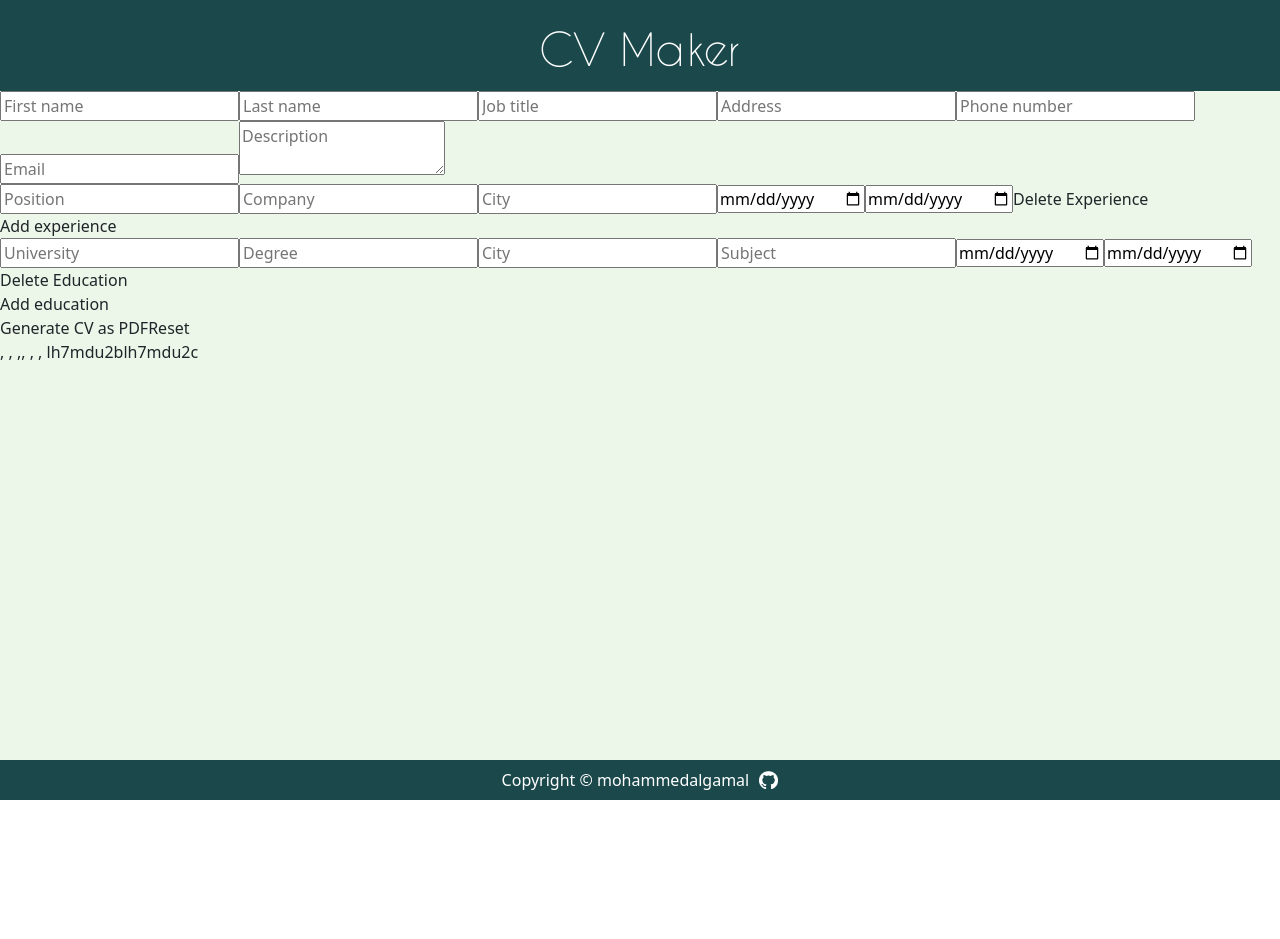
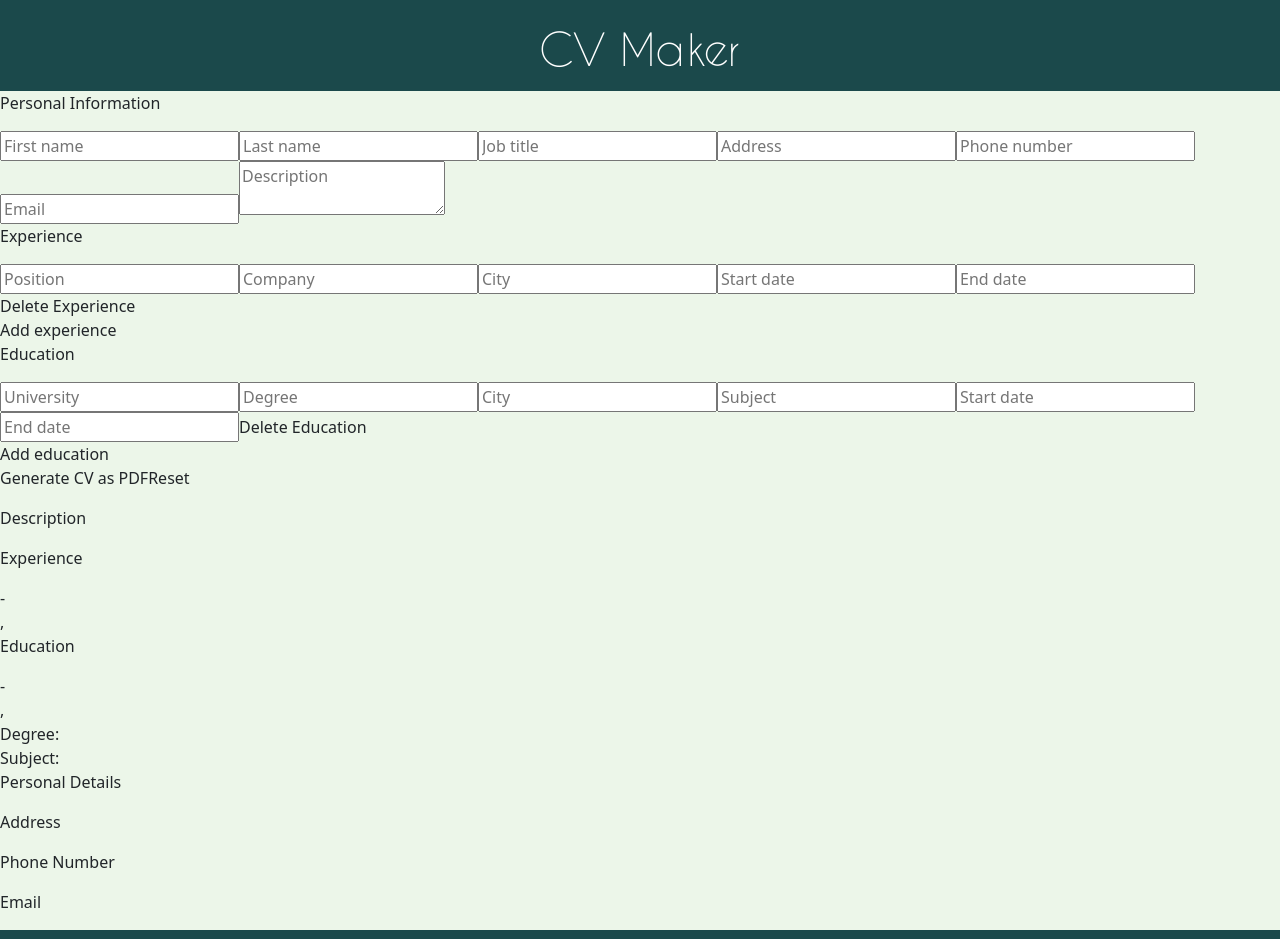
Before and after one commit to mohammedalgamal/CV-Maker, a React (Create React App) app: page / in a window 1280 px wide. Shown: the top 939 px of the page. Before the commit the page ends 800 px from the top, so only its background shows below. Built offline with nearby package versions, Linux system fonts and the light colour scheme.

Commit message:
Add main structure of HTML

```diff
--- a/src/components/CV.js
+++ b/src/components/CV.js
@@ -1,11 +1,6 @@
 import { Component } from "react";
 
 export default class CV extends Component {
-    // eslint-disable-next-line no-useless-constructor
-    constructor(props) {
-        super(props);
-    }
-
     render() {
         const { firstName, lastName,
              jobTitle, address, phoneNumber, email,
@@ -13,16 +8,87 @@ export default class CV extends Component {
 
         return (
             <div className="CV">
-                {firstName}, {lastName}, {jobTitle},
-                {address}, {phoneNumber}, {email}, {description}
+                <div className="upper">
+                    <p className="name">{firstName} {lastName}</p>
+                    <p className="job">{jobTitle}</p>
+                </div>
 
-                {experiences.map(experience => {
-                    return ([experience.id, experience.position, experience.company, experience.city, experience.startDate, experience.endDate]);
-                })}
+                <div className="lower">
+                    <div className="main">
 
-                {educations.map(education => {
-                    return ([education.id, education.university, education.city, education.degree, education.subject, education.startDate, education.endDate]);
-                })}
+                        <div className="description">
+                            <p className="title">Description</p>
+                            {description}
+                        </div>
+
+                        <div className="experienceCV">
+                            <p className="title">Experience</p>
+                            {experiences.map(experience => {
+                            return (
+                                <div className="experienceDiv arrayData">
+                                    <div className="left">
+                                        <div className="dates">
+                                            {experience.startDate} - {experience.endDate}
+                                        </div>
+                                    </div>
+                                    <div className="right">
+                                        <div className="upper">
+                                            {experience.position}
+                                        </div>
+                                        <div className="lower">
+                                            {experience.company}, {experience.city}
+                                        </div>
+                                    </div>
+                                </div>
+                            );
+                            })}
+                        </div>
+
+                        <div className="educationCV">
+                            <p className="title">Education</p>
+                            {educations.map(education => {
+                            return (
+                                <div className="educationDiv arrayData">
+                                    <div className="left">
+                                        <div className="dates">
+                                            {education.startDate} - {education.endDate}
+                                        </div>
+                                    </div>
+                                    <div className="right">
+                                        <div className="upper">
+                                            {education.university}, {education.city}
+                                        </div>
+                                        <div className="lower">
+                                            Degree: {education.degree}
+                                            <br></br>
+                                            Subject: {education.subject}
+                                        </div>
+                                    </div>
+                                </div>
+                        );
+                            })}
+                        </div>
+
+                    </div>
+
+                    <div className="extra">
+                        <div className="personalDetails">
+                            <p className="title">Personal Details</p>
+                            <div className="info">
+                                <p className="sideTitle">Address</p>
+                                {address}
+                            </div>
+                            <div className="info">
+                                <p className="sideTitle">Phone Number</p>
+                                {phoneNumber}
+                            </div>
+                            <div className="info">
+                                <p className="sideTitle">Email</p>
+                                {email}
+                            </div>
+                        </div>
+                    </div>
+                </div>
             </div>
         )
     }
--- a/src/components/Data.js
+++ b/src/components/Data.js
@@ -16,6 +16,8 @@ export default class Data extends Component {
         return (
             <div className="Data">
                 <div className="General">
+                    <p>Personal Information</p>
+                    <div className="personal">
                         <input type="text" placeholder="First name" value={generalData[0]}
                         onChange={(e) => {this.props.changeData(e, "firstName")}}></input>
 
@@ -37,8 +39,11 @@ export default class Data extends Component {
                         <textarea placeholder="Description" value={generalData[6]}
                         onChange={(e) => {this.props.changeData(e, "description")}}></textarea>
                     </div>
+                </div>
 
                 <div className = "Experiences">
+                    <p>Experience</p>
+                    <div className="ExperienceContent">
                         {experiencesUtils[0].map(exp => {
                             return <Experience key = {exp.id} id = {exp.id}
                             handleExperienceChange = {experiencesUtils[2]}
@@ -47,8 +52,11 @@ export default class Data extends Component {
                         <button className="addExperience" onClick={() => {
                             experiencesUtils[1]()}}>Add experience</button>
                     </div>
+                </div>
 
                 <div className = "Educations">
+                    <p>Education</p>
+                    <div className="EducationContent">
                         {educationsUtils[0].map(exp => {
                             return <Education key = {exp.id} id = {exp.id}
                             handleEducationChange = {educationsUtils[2]}
@@ -58,8 +66,13 @@ export default class Data extends Component {
                             educationsUtils[1]()}}>Add education</button>
                     </div>
 
+                </div>
+
                 <div className="Buttons">
-                    <button>Generate CV as PDF</button>
+                    <button onClick={() => {
+                        this.props.handlePDFButton();
+                    }}>Generate CV as PDF</button>
+
                     <button onClick={() => {
                         this.props.handleResetButton();
                     }}>Reset</button>
--- a/src/components/Education.js
+++ b/src/components/Education.js
@@ -16,10 +16,10 @@ export default class Education extends Component {
                 <input type="text" placeholder="Subject"
                 onChange={(e) => {this.props.handleEducationChange(e, this.props.id, "subject")}}></input>
 
-                <input type="date" placeholder="Start date"
+                <input type="text" placeholder="Start date"
                 onChange={(e) => {this.props.handleEducationChange(e, this.props.id, "startDate")}}></input>
 
-                <input type="date" placeholder="End date"
+                <input type="text" placeholder="End date"
                 onChange={(e) => {this.props.handleEducationChange(e, this.props.id, "endDate")}}></input>
 
                 <button onClick={() => {
--- a/src/components/Experience.js
+++ b/src/components/Experience.js
@@ -13,10 +13,10 @@ export default class Experience extends Component {
                 <input type="text" placeholder="City"
                 onChange={(e) => {this.props.handleExperienceChange(e, this.props.id, "city")}}></input>
 
-                <input type="date" placeholder="Start date"
+                <input type="text" placeholder="Start date"
                 onChange={(e) => {this.props.handleExperienceChange(e, this.props.id, "startDate")}}></input>
 
-                <input type="date" placeholder="End date"
+                <input type="text" placeholder="End date"
                 onChange={(e) => {this.props.handleExperienceChange(e, this.props.id, "endDate")}}></input>
 
                 <button onClick={() => {
--- a/src/components/Main.js
+++ b/src/components/Main.js
@@ -33,7 +33,7 @@ export default class Main extends Component {
                 endDate: "",
             }],
         };
-    }
+    };
 
     changeData = (e, data) => {
 
@@ -59,7 +59,7 @@ export default class Main extends Component {
         this.setState({
             experiences: this.state.experiences.filter(experience => experience.id !== id)
         })
-    }
+    };
 
     handleExperienceChange = (e, id, data) => {
         this.setState({
@@ -92,7 +92,7 @@ export default class Main extends Component {
         this.setState({
             educations: this.state.educations.filter(education => education.id !== id)
         })
-    }
+    };
 
     handleEducationChange = (e, id, data) => {
         this.setState({
@@ -105,6 +105,10 @@ export default class Main extends Component {
                 return education;
             })
         });
+    };
+
+    handlePDFButton = () => {
+        return "";
     };
 
     handleResetButton = () => {
@@ -152,9 +156,10 @@ export default class Main extends Component {
 
         return (
             <div className="Main">
-                <Data generalData = {generalData}
-                experiencesUtils = {experiencesUtils} educationsUtils = {educationsUtils}
-                 changeData = {this.changeData} handleResetButton = {this.handleResetButton}
+                <Data generalData = {generalData} experiencesUtils = {experiencesUtils}
+                    educationsUtils = {educationsUtils} changeData = {this.changeData}
+                    handleResetButton = {this.handleResetButton}
+                    handlePDFButton = {this.handlePDFButton}
                  ></Data>
                 <CV
                 firstName = {firstName}
--- a/src/styles/Footer.css
+++ b/src/styles/Footer.css
@@ -1,5 +1,4 @@
 .Footer {
-  width: 100vw;
   display: flex;
   justify-content: center;
   margin-top: auto;
--- a/src/styles/Footer.scss
+++ b/src/styles/Footer.scss
@@ -1,7 +1,6 @@
 @import "./config";
 
 .Footer {
-    width: 100vw;
     display: flex;
     justify-content: center;
     margin-top: auto;
```
Also changed, not shown: 1 other file (tests, documents, lock files or other folders). Lines whose indentation alone changed are shown as unchanged.
